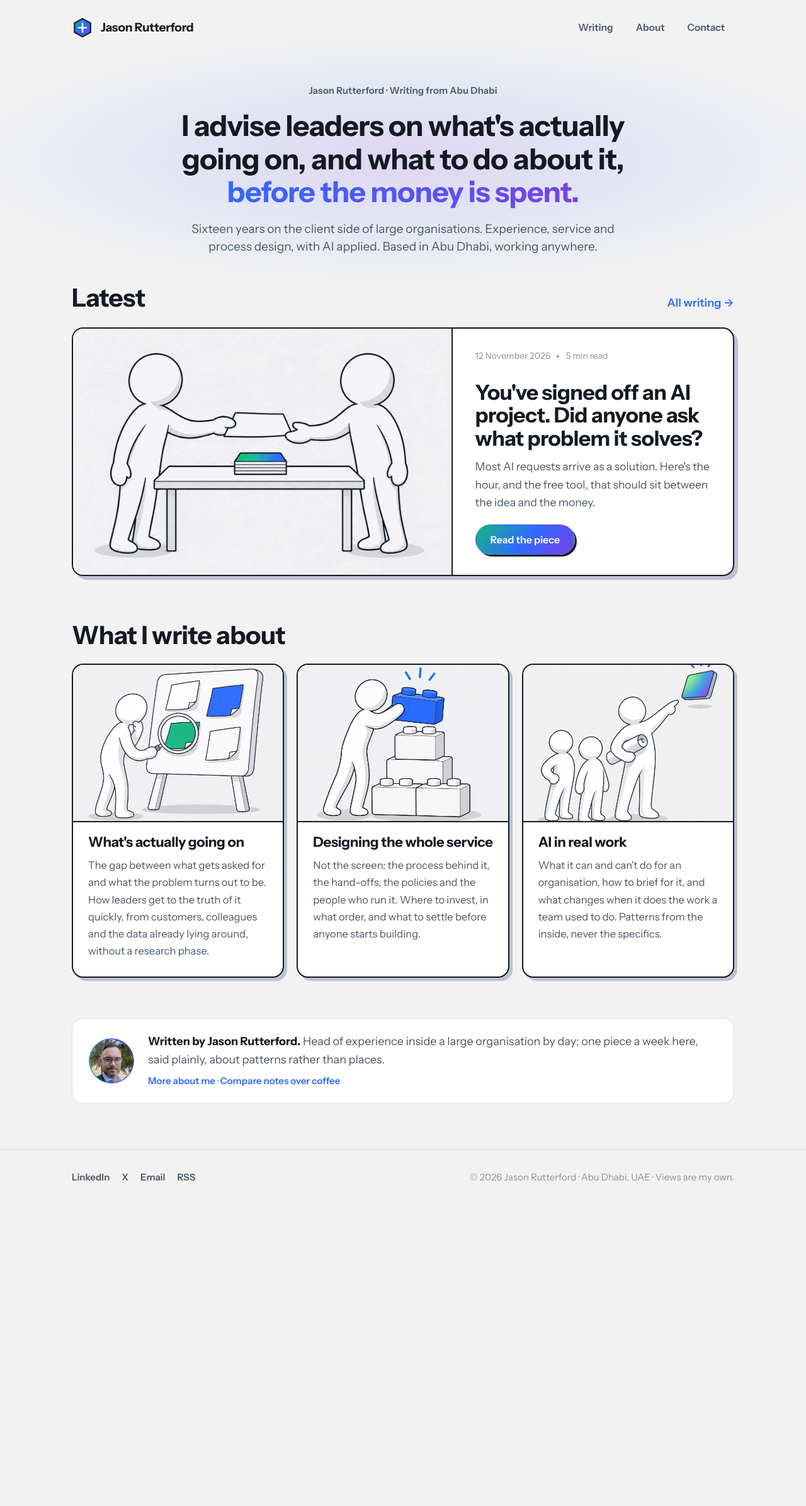
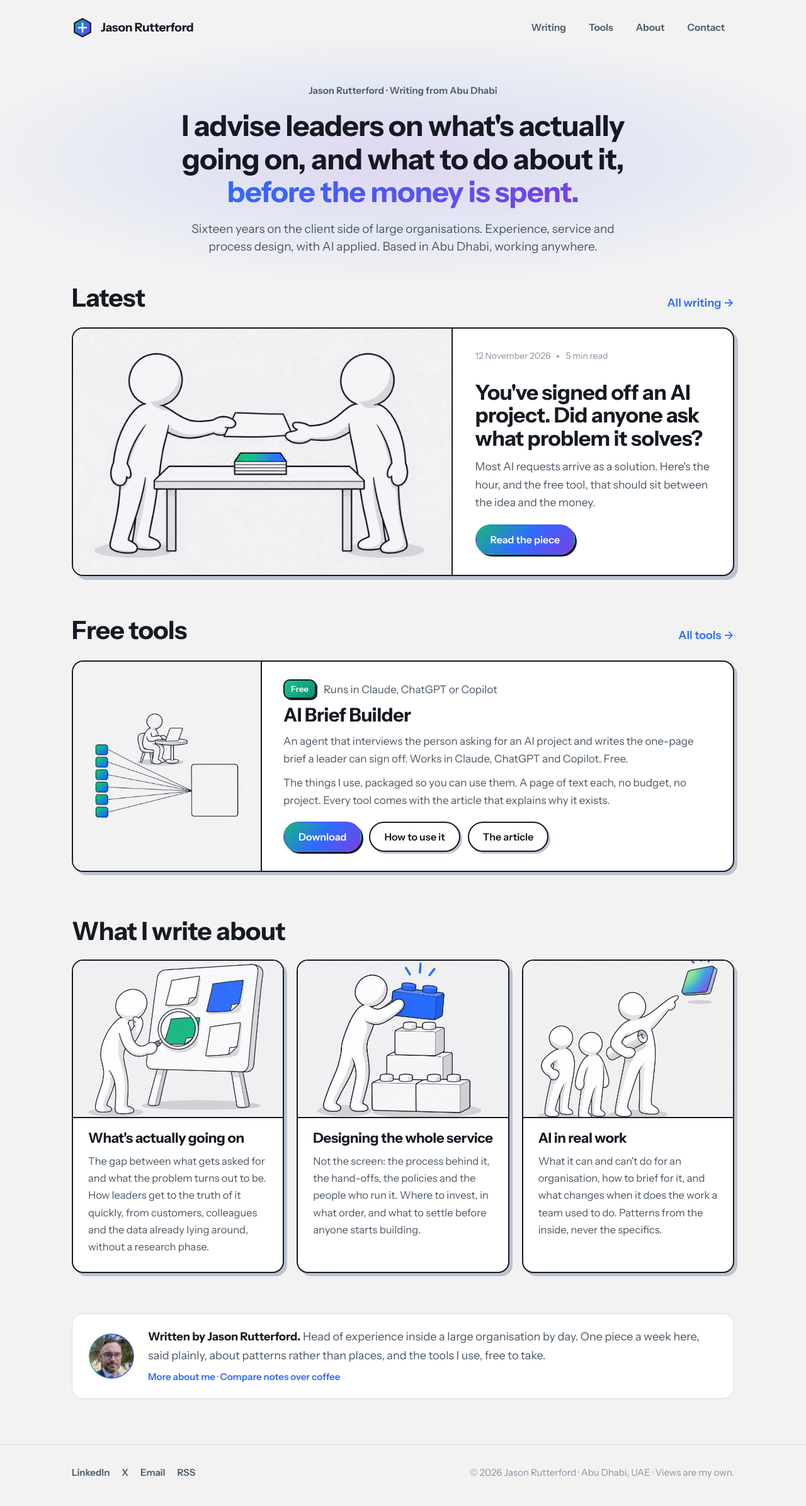
Before and after one commit to jasonrutterford-cyber/jasonrutterford-cyber.github.io, a Jekyll site: the page built from index.html, in a window 1280 px wide. Shown: the whole page at 63% size. Built offline with Jekyll 4.4.1, drawn with Linux system fonts in a browser that asks for light colours; before the commit the page ends 1922 px from its top, so only the background shows below that.

Commit message:
Tools: data list, /tools/ page, nav link, home feature band, post callouts
Co-Authored-By: Claude Fable 5.1 <noreply@anthropic.com>
Claude-Session: https://claude.ai/code/session_01H4C9CmjHEpPU5YtAhQFvTv

```diff
--- /dev/null
+++ b/_data/tools.yml
@@ -0,0 +1,8 @@
+# One entry per tool. Add a new tool here and it appears on /tools/ and the home page.
+- name: AI Brief Builder
+  summary: An agent that interviews the person asking for an AI project and writes the one-page brief a leader can sign off. Works in Claude, ChatGPT and Copilot. Free.
+  url: /tools/ai-brief-builder/
+  download: /assets/downloads/ai-brief-builder.zip
+  image: /assets/img/posts/did-anyone-ask-what-problem-it-solves/questions-to-brief.png
+  article: /writing/did-anyone-ask-what-problem-it-solves/
+  date: 2026-11-14
--- a/_layouts/default.html
+++ b/_layouts/default.html
@@ -21,6 +21,7 @@
       <a class="brand" href="{{ '/' | relative_url }}">{% include icon.html name="mark" %}<span>{{ site.title }}</span></a>
       <nav class="nav" aria-label="Main">
         <a href="{{ '/writing/' | relative_url }}" {% if page.url contains '/writing/' %}class="active"{% endif %}>Writing</a>
+        <a href="{{ '/tools/' | relative_url }}" {% if page.url contains '/tools/' %}class="active"{% endif %}>Tools</a>
         <a href="{{ '/about/' | relative_url }}" {% if page.url == '/about/' %}class="active"{% endif %}>About</a>
         <a href="{{ '/contact/' | relative_url }}" {% if page.url == '/contact/' %}class="active"{% endif %}>Contact</a>
       </nav>
--- a/_layouts/post.html
+++ b/_layouts/post.html
@@ -18,9 +18,13 @@ layout: default
   </figure>
   {% endif %}
 
+  {% include tool-callout.html %}
+
   <div class="article-body">
     {{ content }}
   </div>
+
+  {% include tool-callout.html %}
 
   <footer class="article-foot">
     {% if page.tags.size > 0 %}
--- a/_posts/2026-11-12-did-anyone-ask-what-problem-it-solves.md
+++ b/_posts/2026-11-12-did-anyone-ask-what-problem-it-solves.md
@@ -6,6 +6,7 @@ cover: /assets/img/posts/did-anyone-ask-what-problem-it-solves/cover.png
 image: /assets/img/posts/did-anyone-ask-what-problem-it-solves/cover.png
 cover_alt: "Two figures either side of a desk. One hands a single sheet of paper across; a small stack of notes sits between them."
 description: "Most AI requests arrive as a solution, not a problem. You don't need a discovery phase, you need a brief: an hour with an agent, fifteen questions, one page you can sign off. The tool is free."
+tool: AI Brief Builder
 tags: [AI, Leadership, Agent design, Service design]
 ---
 
--- a/assets/css/style.css
+++ b/assets/css/style.css
@@ -257,3 +257,35 @@ p { margin: 0 0 1.1em; }
 .hero-centred .eyebrow { margin-bottom: 18px; }
 .hero-centred h1 { font-size: clamp(30px, 3.9vw, 46px); line-height: 1.14; margin: 0 auto 18px; }
 .hero-centred .lead { font-size: clamp(17px, 1.6vw, 19px); max-width: 680px; margin: 0 auto; }
+
+/* ---------- tools ---------- */
+.tool-list { list-style: none; padding: 0; margin: 0; display: grid; grid-template-columns: repeat(2, 1fr); gap: 24px; }
+.tool-card { display: flex; flex-direction: column; justify-content: space-between; padding: 26px 28px; }
+.tool-card h3 { margin: 0 0 8px; font-size: 24px; }
+.tool-card h3 a { color: var(--ink); text-decoration: none; }
+.tool-card h3 a:hover { color: var(--blue); }
+.tool-card p { margin: 0; color: var(--ink2); font-size: 16.5px; }
+.tool-card .btn-row { margin-top: 18px; }
+@media (max-width: 760px) { .tool-list { grid-template-columns: 1fr; } }
+
+.tool-feature { display: grid; grid-template-columns: 300px 1fr; gap: 0; padding: 0; overflow: hidden; }
+.tool-feature > img { width: 100%; height: 100%; object-fit: contain; padding: 18px; box-sizing: border-box; border-right: 2.5px solid var(--ink); background: var(--paper); display: block; }
+.tool-feature-body { padding: 28px 34px 30px; display: flex; flex-direction: column; gap: 10px; }
+.tool-feature-body h3 { margin: 0; font-size: 30px; }
+.tool-feature-body h3 a { color: var(--ink); text-decoration: none; }
+.tool-feature-body h3 a:hover { color: var(--blue); }
+.tool-feature-body p { margin: 0; color: var(--ink2); font-size: 17px; }
+.tool-feature-body .meta { gap: 12px; }
+.tool-feature-body .tile { font-size: 13px; padding: 3px 10px; box-shadow: 2px 2px 0 var(--ink); }
+.tool-feature-body .btn-row { margin-top: 10px; }
+@media (max-width: 760px) { .tool-feature { grid-template-columns: 1fr; } .tool-feature > img { height: 220px; border-right: 0; border-bottom: 2.5px solid var(--ink); } }
+
+.tool-callout { max-width: var(--measure); margin: 28px auto; background: var(--white); border: 2.5px solid var(--ink); border-radius: var(--radius); box-shadow: 5px 5px 0 var(--shadow); padding: 22px 26px; display: grid; grid-template-columns: 1fr auto; gap: 18px; align-items: center; }
+.tool-callout h3 { margin: 6px 0 6px; font-size: 24px; }
+.tool-callout h3 a { color: var(--ink); text-decoration: none; }
+.tool-callout h3 a:hover { color: var(--blue); }
+.tool-callout p { margin: 0; color: var(--ink2); font-size: 16px; }
+.tool-callout .tile { font-size: 13px; padding: 3px 10px; box-shadow: 2px 2px 0 var(--ink); }
+.tool-callout .btn-row { margin: 0; flex-direction: column; align-items: stretch; }
+.tool-callout .btn { justify-content: center; }
+@media (max-width: 700px) { .tool-callout { grid-template-columns: 1fr; } .tool-callout .btn-row { flex-direction: row; } }
--- a/index.html
+++ b/index.html
@@ -47,6 +47,47 @@ description: Jason Rutterford advises leaders on what's actually going on, and w
 </section>
 {% endif %}
 
+<section class="section tools-band" style="padding-top:8px">
+  <div class="wrap">
+    <div class="section-head">
+      <h2>Free tools</h2>
+      <a href="{{ '/tools/' | relative_url }}">All tools →</a>
+    </div>
+    {% assign tools = site.data.tools | sort: "date" | reverse %}
+    {% assign featured_tool = tools.first %}
+    <div class="tool-feature card">
+      <img src="{{ featured_tool.image | default: '/assets/img/illustrations/strategy.png' | relative_url }}" alt="" width="700" height="700" loading="lazy">
+      <div class="tool-feature-body">
+        <p class="meta"><span class="tile green">Free</span><span>Runs in Claude, ChatGPT or Copilot</span></p>
+        <h3><a href="{{ featured_tool.url | relative_url }}">{{ featured_tool.name }}</a></h3>
+        <p>{{ featured_tool.summary }}</p>
+        <p class="small muted">The things I use, packaged so you can use them. A page of text each, no budget, no project. Every tool comes with the article that explains why it exists.</p>
+        <div class="btn-row">
+          <a class="btn primary" href="{{ featured_tool.download | relative_url }}">Download</a>
+          <a class="btn" href="{{ featured_tool.url | relative_url }}">How to use it</a>
+          {% if featured_tool.article %}<a class="btn" href="{{ featured_tool.article | relative_url }}">The article</a>{% endif %}
+        </div>
+      </div>
+    </div>
+    {% if tools.size > 1 %}
+    <ul class="tool-list" style="margin-top:24px">
+      {% for tool in tools offset:1 limit:2 %}
+      <li class="tool-card card">
+        <div>
+          <h3><a href="{{ tool.url | relative_url }}">{{ tool.name }}</a></h3>
+          <p>{{ tool.summary }}</p>
+        </div>
+        <div class="btn-row" style="margin-top:14px">
+          <a class="btn primary" href="{{ tool.download | relative_url }}">Download</a>
+          <a class="btn" href="{{ tool.url | relative_url }}">How to use it</a>
+        </div>
+      </li>
+      {% endfor %}
+    </ul>
+    {% endif %}
+  </div>
+</section>
+
 <section class="section" style="padding-top:16px">
   <div class="wrap">
     <div class="section-head"><h2>What I write about</h2></div>
@@ -75,7 +116,7 @@ description: Jason Rutterford advises leaders on what's actually going on, and w
     <div class="byline card soft">
       <img src="{{ '/assets/img/jason.png' | relative_url }}" alt="Jason Rutterford" width="940" height="940">
       <div>
-        <p><strong>Written by Jason Rutterford.</strong> Head of experience inside a large organisation by day; one piece a week here, said plainly, about patterns rather than places.</p>
+        <p><strong>Written by Jason Rutterford.</strong> Head of experience inside a large organisation by day. One piece a week here, said plainly, about patterns rather than places, and the tools I use, free to take.</p>
         <p class="small"><a href="{{ '/about/' | relative_url }}">More about me</a> · <a href="{{ '/contact/' | relative_url }}">Compare notes over coffee</a></p>
       </div>
     </div>
--- a/llms.txt
+++ b/llms.txt
@@ -16,8 +16,12 @@ Contact: {{ site.contact.email }} · LinkedIn {{ site.contact.linkedin }} · X {
 - [Home]({{ "/" | absolute_url }}): positioning and what he does
 - [Writing]({{ "/writing/" | absolute_url }}): all articles
 - [About]({{ "/about/" | absolute_url }}): background, breadth of the work, how he works
+- [Tools]({{ "/tools/" | absolute_url }}): free agents and templates
 - [Contact]({{ "/contact/" | absolute_url }})
 
+## Tools (free, run in Claude, ChatGPT or Copilot)
+{% for tool in site.data.tools %}- [{{ tool.name }}]({{ tool.url | absolute_url }}): {{ tool.summary }} Download: {{ tool.download | absolute_url }}
+{% endfor %}
 ## Articles
 {% for post in site.posts %}- [{{ post.title }}]({{ post.url | absolute_url }}): {{ post.subtitle | default: post.excerpt | strip_html | normalize_whitespace | truncate: 200 }}
 {% endfor %}
--- /dev/null
+++ b/tools.html
@@ -0,0 +1,33 @@
+---
+layout: default
+title: Tools
+permalink: /tools/
+description: Free tools from Jason Rutterford for leaders and the people around them — agents and templates you can run in Claude, ChatGPT or Copilot today. Each one comes from a real piece of work, written up as a pattern.
+---
+<section class="section glow" style="padding-top:40px">
+  <div class="wrap">
+    <h1>Tools</h1>
+    <p class="lead measure">The things I use, packaged so you can use them too. Each one is a page of text you drop into Claude, ChatGPT or Copilot. No budget, no connectors, no project. Every tool comes with the article that explains why it exists.</p>
+  </div>
+</section>
+<section class="section" style="padding-top:0">
+  <div class="wrap">
+    <ul class="tool-list">
+      {% assign tools = site.data.tools | sort: "date" | reverse %}
+      {% for tool in tools %}
+      <li class="tool-card card">
+        <div>
+          <h3><a href="{{ tool.url | relative_url }}">{{ tool.name }}</a></h3>
+          <p>{{ tool.summary }}</p>
+        </div>
+        <div class="btn-row" style="margin-top:14px">
+          <a class="btn primary" href="{{ tool.download | relative_url }}">Download</a>
+          <a class="btn" href="{{ tool.url | relative_url }}">How to use it</a>
+          {% if tool.article %}<a class="btn" href="{{ tool.article | relative_url }}">The article</a>{% endif %}
+        </div>
+      </li>
+      {% endfor %}
+    </ul>
+    <p class="small muted" style="margin-top:28px">Everything here is built on my own time from patterns, not from any employer's work or data. Use it, change it, pass it on.</p>
+  </div>
+</section>
```
Also changed, not shown: _includes/tool-callout.html (added, +13 -0 lines).
